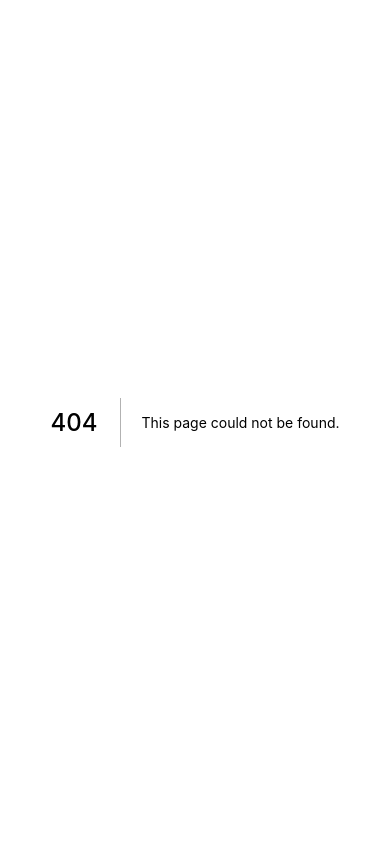
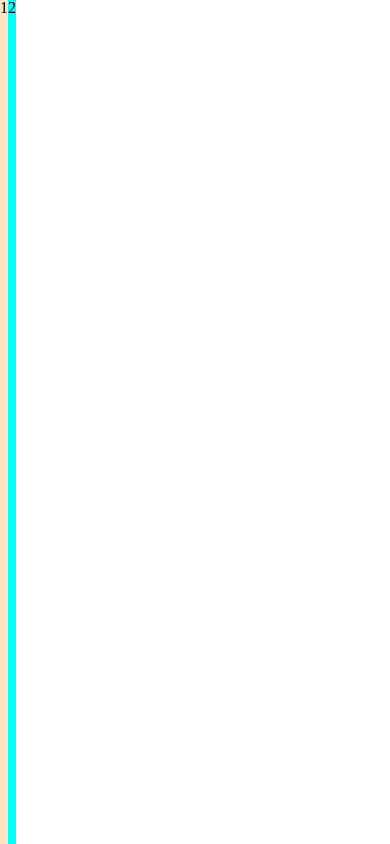
Before and after one commit to mitar-djakovic/ooh-wee, a Next.js app: page /login in a window 390 px wide. Before the commit this address had no page. Built offline with nearby package versions, Linux system fonts and the light colour scheme.

Commit message:
App have responsive contianers

```diff
--- /dev/null
+++ b/src/components/Container/Container.styled.ts
@@ -0,0 +1,25 @@
+import styled from 'styled-components';
+
+import { defaultBreakpoints, device } from '../../styles/breakpoints';
+
+const ContainerStyled = styled.div<{ display: string }>`
+  display: ${(props) => props.display};
+  @media only screen and ${device.md} {
+    width: ${defaultBreakpoints.md};
+    margin: 0 auto;
+  }
+  @media only screen and ${device.lg} {
+    width: ${defaultBreakpoints.lg};
+    margin: 0 auto;
+  }
+  @media only screen and ${device.xl} {
+    width: ${defaultBreakpoints.xl};
+    margin: 0 auto;
+  }
+  @media only screen and ${device.xxl} {
+    min-width: ${defaultBreakpoints.xxl};
+    margin: 0 auto;
+  }
+`;
+
+export { ContainerStyled };
--- /dev/null
+++ b/src/components/Container/index.tsx
@@ -0,0 +1,12 @@
+import { ContainerStyled } from './Container.styled';
+
+interface ContainerProps {
+  display?: string;
+  children?: JSX.Element | JSX.Element[];
+}
+
+const Container = ({ children, display = 'block' }: ContainerProps) => (
+  <ContainerStyled display={display}>{children}</ContainerStyled>
+);
+
+export default Container;
--- /dev/null
+++ b/src/pages/login/Login.styled.ts
@@ -0,0 +1,32 @@
+import styled from 'styled-components';
+
+import { device } from '../../styles/breakpoints';
+
+const LoginView = styled.div`
+  width: 100%;
+  height: 100vh;
+  display: flex;
+  // @media only screen and ${device.xs} {
+  //   background-color: bisque;
+  // }
+  // @media only screen and ${device.sm} {
+  //   background-color: brown;
+  // }
+  // @media only screen and ${device.lg} {
+  //   background-color: aquamarine;
+  // }
+`;
+
+const ImagesContainer = styled.div`
+  background-color: aqua;
+  width: 100%;
+  height: 100%;
+`;
+
+const ExploreContainer = styled.div`
+  background-color: bisque;
+  width: 100%;
+  height: 100%;
+`;
+
+export { ExploreContainer, ImagesContainer, LoginView };
--- /dev/null
+++ b/src/pages/login/index.tsx
@@ -0,0 +1,18 @@
+import Container from '../../components/Container';
+
+import { ExploreContainer, ImagesContainer, LoginView } from './Login.styled';
+
+const Login = () => (
+  <LoginView>
+    <Container display={'flex'}>
+      <ExploreContainer>
+        <div>1</div>
+      </ExploreContainer>
+      <ImagesContainer>
+        <div>2</div>
+      </ImagesContainer>
+    </Container>
+  </LoginView>
+);
+
+export default Login;
--- /dev/null
+++ b/src/styles/breakpoints.ts
@@ -0,0 +1,19 @@
+const defaultBreakpoints = {
+  xs: '0px',
+  sm: '576px',
+  md: '768px',
+  lg: '992px',
+  xl: '1200px',
+  xxl: '1600px',
+};
+
+const device = {
+  xs: `(min-width: ${defaultBreakpoints.xs})`,
+  sm: `(min-width: ${defaultBreakpoints.sm})`,
+  md: `(min-width: ${defaultBreakpoints.md})`,
+  lg: `(min-width: ${defaultBreakpoints.lg})`,
+  xl: `(min-width: ${defaultBreakpoints.xl})`,
+  xxl: `(min-width: ${defaultBreakpoints.xxl})`,
+};
+
+export { defaultBreakpoints, device };
```
Also changed, not shown: src/components/Button/Button.styled.ts (+6 -6 lines).
